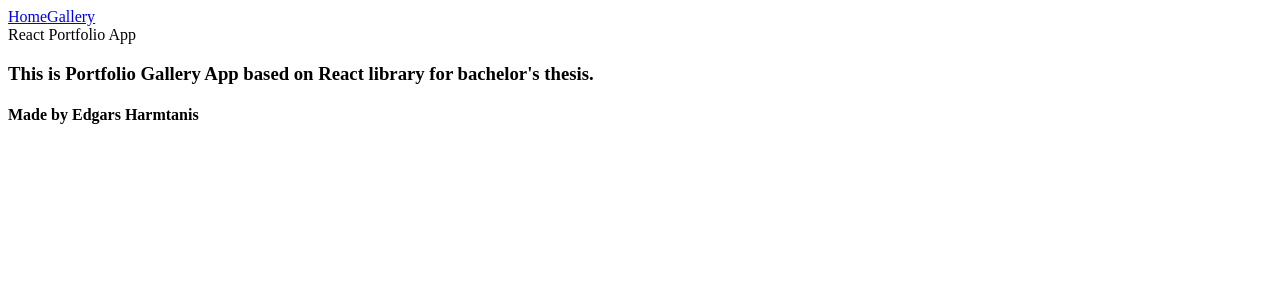
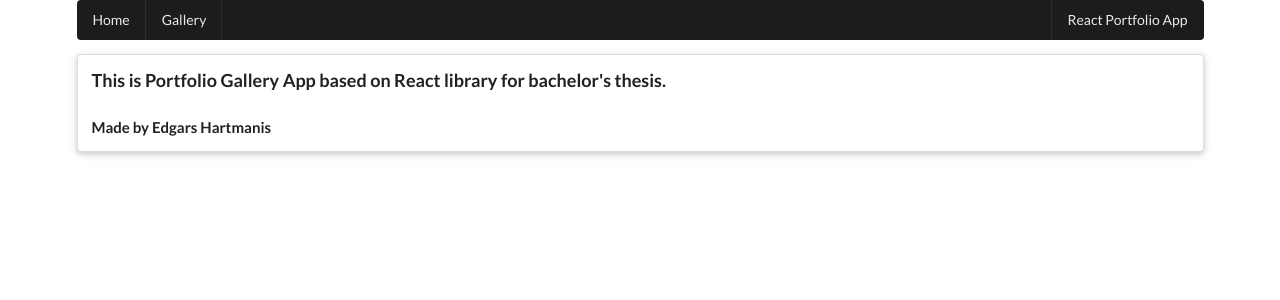
Before and after one commit to edzzh/react-portfolio, a React (Create React App) app: page / in a window 1280 px wide. Shown: the top 300 px of the page. Built offline with nearby package versions, Linux system fonts and the light colour scheme.

Commit message:
Minor Changes

```diff
--- a/package.json
+++ b/package.json
@@ -6,8 +6,11 @@
     "@testing-library/jest-dom": "^4.2.4",
     "@testing-library/react": "^9.5.0",
     "@testing-library/user-event": "^7.2.1",
+    "axios": "^0.19.2",
+    "firebase": "^7.14.0",
     "react": "^16.13.1",
     "react-dom": "^16.13.1",
+    "react-router-dom": "^5.1.2",
     "react-scripts": "3.4.1"
   },
   "scripts": {
--- a/public/index.html
+++ b/public/index.html
@@ -24,6 +24,8 @@
       work correctly both with client-side routing and a non-root public URL.
       Learn how to configure a non-root public URL by running `npm run build`.
     -->
+    <!-- Material UI CDN -->
+    <link rel="stylesheet" href="https://cdnjs.cloudflare.com/ajax/libs/semantic-ui/2.4.1/semantic.min.css">
     <title>React App</title>
   </head>
   <body>
--- a/src/components/Home.js
+++ b/src/components/Home.js
@@ -5,7 +5,7 @@ const Home = () => {
     <div className="ui raised segment">
       <p>
         <h3>This is Portfolio Gallery App based on React library for bachelor's thesis.</h3>
-        <h4>Made by Edgars Harmtanis</h4>
+        <h4>Made by Edgars Hartmanis</h4>
       </p>
     </div>
   )
```
Also changed, not shown: 2 other files (tests, documents, lock files or other folders).
